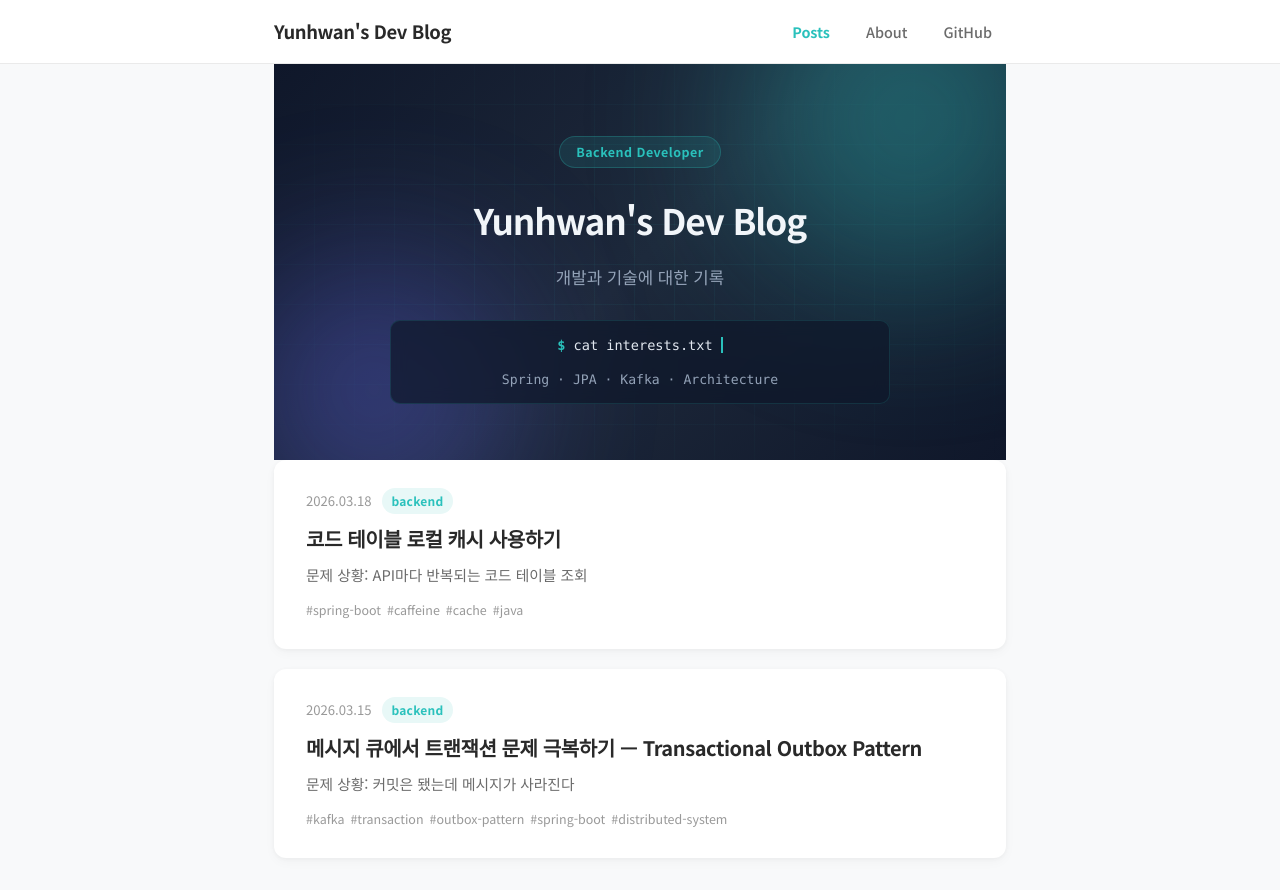
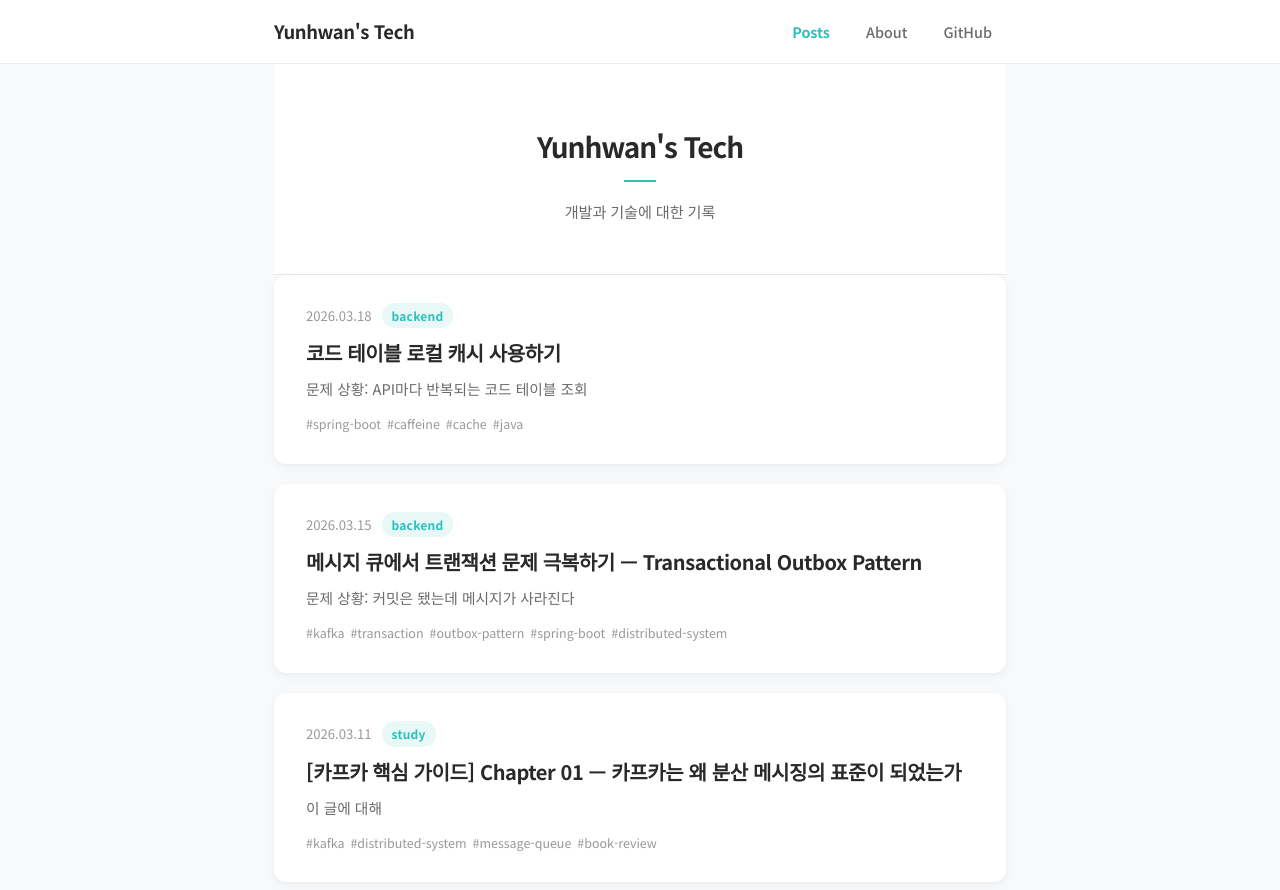
Before and after one commit to yunhwane/yunhwane.github.io, a Jekyll site: the page built from index.md, in a window 1280 px wide and 900 px high. Shown: the top 890 px of the window. Built offline with Jekyll 4.4.1, drawn with Linux system fonts in a browser that asks for light colours; some of the changed text lies outside the part shown.

Commit message:
feat: 카프카 핵심가이드 Ch.01 포스트 추가 및 배너 미니멀 리디자인
- 카프카 핵심가이드 Chapter 01 정리 포스트 (study 카테고리)
- 사이트 타이틀을 Yunhwan's Tech로 변경
- 히어로 배너를 깔끔한 화이트 미니멀 스타일로 재디자인

Co-Authored-By: Claude Opus 4.6 (1M context) <noreply@anthropic.com>

````diff
--- a/_config.yml
+++ b/_config.yml
@@ -1,4 +1,4 @@
-title: Yunhwan's Dev Blog
+title: Yunhwan's Tech
 description: 개발과 기술에 대한 기록
 url: "https://yunhwane.github.io"
 baseurl: ""
--- a/_layouts/home.html
+++ b/_layouts/home.html
@@ -3,21 +3,10 @@ layout: default
 ---
 
 <section class="hero">
-  <div class="hero-bg">
-    <div class="hero-grid"></div>
-    <div class="hero-glow hero-glow--1"></div>
-    <div class="hero-glow hero-glow--2"></div>
-  </div>
   <div class="hero-content">
-    <span class="hero-badge">Backend Developer</span>
     <h1 class="hero-title">{{ site.title }}</h1>
+    <div class="hero-divider"></div>
     <p class="hero-desc">{{ site.description }}</p>
-    <div class="hero-terminal">
-      <span class="terminal-prompt">$</span>
-      <span class="terminal-text">cat interests.txt</span>
-      <span class="terminal-cursor"></span>
-      <div class="terminal-output">Spring &middot; JPA &middot; Kafka &middot; Architecture</div>
-    </div>
   </div>
 </section>
 
--- /dev/null
+++ b/_posts/2026-03-11-kafka-core-guide-chapter01.md
@@ -0,0 +1,181 @@
+---
+layout: post
+title: "[카프카 핵심 가이드] Chapter 01 — 카프카는 왜 분산 메시징의 표준이 되었는가"
+date: 2026-03-11 18:00:00 +0900
+categories: [study]
+tags: [kafka, distributed-system, message-queue, book-review]
+---
+
+## 이 글에 대해
+
+이 글은 **"카프카 핵심 가이드(Kafka: The Definitive Guide)"**를 읽고 Chapter 1의 내용을 정리한 것입니다. 단순 요약이 아니라, 각 개념이 **왜 그렇게 설계되었는지**에 초점을 맞춰 정리했습니다.
+
+> Kafka는 LinkedIn에서 시작된 프로젝트로, 대규모 실시간 데이터 파이프라인과 스트리밍 처리를 위해 설계되었습니다. 현재는 Apache 재단의 최상위 프로젝트로, 분산 메시징 시스템의 사실상 표준(de facto standard)이 되었습니다.
+
+---
+
+## 메시지(Message) — Kafka의 데이터 단위
+
+Kafka에서 데이터의 최소 단위는 **메시지**입니다. 데이터베이스의 row, 테이블의 record에 대응하는 개념입니다.
+
+메시지는 선택적으로 **key**라는 메타데이터를 포함할 수 있습니다. key는 단순한 식별자가 아니라 **파티션 배치 전략**에 직접적으로 관여합니다.
+
+```
+파티션 결정 방식:
+hash(key) % partition_count = 저장될 파티션 번호
+```
+
+이 설계 덕분에 **동일한 key를 가진 메시지는 항상 같은 파티션에 저장**됩니다. 예를 들어, 주문 ID를 key로 사용하면 같은 주문의 모든 이벤트가 하나의 파티션에 순서대로 쌓이게 됩니다.
+
+---
+
+## 배치(Batch) — 처리량과 지연의 트레이드오프
+
+Kafka는 메시지를 하나씩 전송하지 않고 **배치 단위로 모아서 전송**합니다.
+
+| | 배치 크기 작음 | 배치 크기 큼 |
+|---|---|---|
+| **처리량** | 낮음 | 높음 |
+| **지연 시간** | 짧음 | 길어짐 |
+| **네트워크 효율** | 오버헤드 큼 | 오버헤드 줄어듦 |
+
+배치 크기를 키우면 네트워크 왕복 횟수가 줄어 전체 처리량이 증가하지만, 개별 메시지 입장에서는 배치가 채워질 때까지 기다려야 하므로 지연이 늘어납니다. 실시간성이 중요한 서비스에서는 이 트레이드오프를 신중하게 조정해야 합니다.
+
+---
+
+## 토픽(Topic)과 파티션(Partition)
+
+토픽은 메시지를 **논리적으로 분류**하는 단위이고, 파티션은 토픽을 **물리적으로 분할**하는 단위입니다.
+
+```
+Topic: order-events
+├── Partition 0: [msg1] [msg3] [msg5] → append-only
+├── Partition 1: [msg2] [msg6]        → append-only
+└── Partition 2: [msg4] [msg7]        → append-only
+```
+
+### 파티션의 핵심 특성
+
+**1. Append-Only 구조**
+
+메시지는 파티션 끝에만 추가됩니다. 수정이나 삽입이 없기 때문에 디스크 순차 쓰기(sequential write)가 가능하고, 이것이 Kafka의 높은 처리량의 기반입니다.
+
+**2. 순서 보장 범위**
+
+- 단일 파티션 내에서는 메시지 순서가 보장됩니다
+- 파티션 간에는 순서가 보장되지 않습니다
+
+이 때문에 순서가 중요한 메시지는 같은 key를 사용해 같은 파티션으로 보내야 합니다.
+
+**3. 복제(Replication)**
+
+각 파티션은 여러 브로커에 복제되어 저장됩니다. 하나의 브로커가 다운되더라도 다른 브로커에 복제본이 있으므로 데이터 유실 없이 서비스를 지속할 수 있습니다.
+
+---
+
+## 프로듀서(Producer)와 컨슈머(Consumer)
+
+### 프로듀서 — 메시지를 만드는 쪽
+
+프로듀서는 메시지를 생성하여 토픽에 전송합니다.
+
+- **key가 없으면** — 라운드 로빈으로 파티션에 균등 분배
+- **key가 있으면** — 파티셔너(Partitioner)가 hash 기반으로 파티션 결정
+
+```java
+// key 없이 전송 → 라운드 로빈
+producer.send(new ProducerRecord<>("order-events", orderJson));
+
+// key 지정 전송 → 같은 orderId는 항상 같은 파티션
+producer.send(new ProducerRecord<>("order-events", orderId, orderJson));
+```
+
+### 컨슈머 — 메시지를 읽는 쪽
+
+컨슈머는 하나 이상의 토픽을 구독하고 메시지를 읽습니다. 핵심 개념은 **오프셋(offset)**입니다.
+
+```
+Partition 0: [0] [1] [2] [3] [4] [5] [6]
+                          ↑
+                   현재 오프셋 = 3
+                   (여기까지 읽었음)
+```
+
+오프셋은 파티션 내에서 메시지의 위치를 나타내는 순차적인 번호입니다. 컨슈머는 자신이 어디까지 읽었는지를 오프셋으로 관리하기 때문에, 장애 후 재시작해도 마지막으로 읽은 위치부터 이어서 처리할 수 있습니다.
+
+---
+
+## 컨슈머 그룹(Consumer Group) — 수평 확장의 핵심
+
+컨슈머 그룹은 Kafka가 **수평 확장**을 지원하는 핵심 메커니즘입니다.
+
+```
+Consumer Group: order-service
+├── Consumer A → Partition 0, Partition 1
+├── Consumer B → Partition 2, Partition 3
+└── Consumer C → Partition 4
+
+규칙: 하나의 파티션은 그룹 내 오직 하나의 컨슈머에만 할당
+```
+
+### 왜 이렇게 설계했을까?
+
+하나의 파티션을 여러 컨슈머가 동시에 읽으면 메시지 처리 순서를 보장할 수 없고, 중복 처리 가능성도 생깁니다. "하나의 파티션 = 하나의 컨슈머" 규칙 덕분에 순서 보장과 정확히 한 번 처리가 가능해집니다.
+
+### 장애 시 자동 리밸런싱
+
+컨슈머 하나가 다운되면 해당 컨슈머가 담당하던 파티션이 나머지 컨슈머에게 자동으로 재할당됩니다. 별도의 수동 작업 없이 장애 복구가 이루어집니다.
+
+> **주의**: 컨슈머 수가 파티션 수보다 많으면 초과된 컨슈머는 유휴 상태가 됩니다. 따라서 파티션 수를 설계할 때 예상되는 최대 컨슈머 수를 고려해야 합니다.
+
+---
+
+## 브로커(Broker)와 클러스터
+
+브로커는 Kafka 서버의 단일 인스턴스입니다. 프로듀서로부터 메시지를 수신하고, 오프셋을 할당한 뒤, 디스크에 저장하는 역할을 합니다.
+
+```
+Kafka 클러스터
+├── Broker 0 (Leader: P0, P3)   (Follower: P1, P4)
+├── Broker 1 (Leader: P1, P4)   (Follower: P2, P0)
+└── Broker 2 (Leader: P2)       (Follower: P3)
+```
+
+### 리더와 팔로워
+
+- **리더(Leader)** — 해당 파티션의 모든 읽기/쓰기를 처리합니다
+- **팔로워(Follower)** — 리더의 데이터를 복제합니다. 리더가 다운되면 팔로워 중 하나가 새로운 리더로 승격됩니다
+
+이 구조 덕분에 브로커 하나가 장애를 겪어도 클러스터 전체는 정상 운영됩니다.
+
+---
+
+## Kafka의 네 가지 설계 철학
+
+### 1. 다중 프로듀서 지원
+
+여러 프로듀서가 동일한 토픽에 동시에 메시지를 보낼 수 있습니다. 서로 다른 마이크로서비스에서 발생하는 이벤트를 하나의 토픽으로 모을 수 있어, 이벤트 통합이 자연스럽습니다.
+
+### 2. 다중 컨슈머 그룹 지원
+
+같은 토픽을 여러 컨슈머 그룹이 독립적으로 읽을 수 있습니다. 주문 이벤트를 결제 서비스, 알림 서비스, 분석 서비스가 각각 독립적으로 소비할 수 있습니다. 한 그룹이 느려지더라도 다른 그룹에 영향을 주지 않습니다.
+
+### 3. 디스크 기반 저장
+
+메시지를 메모리가 아닌 디스크에 저장합니다. 브로커가 재시작되어도 데이터가 유지되고, 보존 기간(retention period) 동안 메시지를 재소비할 수 있습니다. 장애 복구나 데이터 재처리 시나리오에서 큰 장점입니다.
+
+### 4. 고성능
+
+순차 쓰기, 배치 처리, zero-copy 전송 등의 기법으로 높은 처리량을 달성합니다. 디스크 기반임에도 메모리 기반 시스템에 준하는 성능을 보여줍니다.
+
+---
+
+## 마치며
+
+Chapter 1을 읽으며 느낀 점은, Kafka의 각 구성 요소가 **독립적으로 존재하는 것이 아니라 서로 맞물려 동작하도록 설계**되었다는 것입니다.
+
+- key → 파티션 결정 → 순서 보장
+- 파티션 → 컨슈머 그룹 → 수평 확장
+- 복제 → 리더/팔로워 → 고가용성
+
+단순히 "메시지를 보내고 받는 시스템"으로 이해하면 Kafka의 절반만 아는 것입니다. 다음 장에서는 프로듀서의 내부 동작과 설정 옵션에 대해 정리해 보겠습니다.
--- a/assets/css/style.css
+++ b/assets/css/style.css
@@ -128,139 +128,37 @@ img {
    Hero
    ============================================= */
 .hero {
-  position: relative;
-  padding: 72px 24px 56px;
+  padding: 64px 24px 48px;
   text-align: center;
-  overflow: hidden;
-  background: linear-gradient(135deg, #0f172a 0%, #1e293b 50%, #0f172a 100%);
-}
-
-.hero-bg {
-  position: absolute;
-  inset: 0;
-  overflow: hidden;
-}
-
-.hero-grid {
-  position: absolute;
-  inset: 0;
-  background-image:
-    linear-gradient(rgba(42, 193, 188, 0.06) 1px, transparent 1px),
-    linear-gradient(90deg, rgba(42, 193, 188, 0.06) 1px, transparent 1px);
-  background-size: 40px 40px;
-  mask-image: radial-gradient(ellipse 70% 70% at 50% 50%, black 30%, transparent 100%);
-  -webkit-mask-image: radial-gradient(ellipse 70% 70% at 50% 50%, black 30%, transparent 100%);
-}
-
-.hero-glow {
-  position: absolute;
-  border-radius: 50%;
-  filter: blur(80px);
-  opacity: 0.4;
-  animation: glowFloat 8s ease-in-out infinite;
-}
-
-.hero-glow--1 {
-  width: 300px;
-  height: 300px;
-  background: var(--primary);
-  top: -80px;
-  right: -40px;
-  animation-delay: 0s;
-}
-
-.hero-glow--2 {
-  width: 250px;
-  height: 250px;
-  background: #6366f1;
-  bottom: -60px;
-  left: -30px;
-  animation-delay: -4s;
-}
-
-@keyframes glowFloat {
-  0%, 100% { transform: translate(0, 0) scale(1); }
-  50% { transform: translate(20px, -20px) scale(1.1); }
+  background: var(--bg);
+  border-bottom: 1px solid var(--border);
 }
 
 .hero-content {
-  position: relative;
-  z-index: 1;
   max-width: var(--max-width);
   margin: 0 auto;
 }
 
-.hero-badge {
-  display: inline-block;
-  padding: 4px 16px;
-  font-size: 0.78rem;
-  font-weight: 600;
-  color: var(--primary);
-  background: rgba(42, 193, 188, 0.12);
-  border: 1px solid rgba(42, 193, 188, 0.25);
-  border-radius: 20px;
-  letter-spacing: 0.04em;
-  margin-bottom: 20px;
+.hero-title {
+  font-size: 1.75rem;
+  font-weight: 700;
+  color: var(--text);
+  letter-spacing: -0.04em;
+  line-height: 1.3;
 }
 
-.hero-title {
-  font-size: 2.2rem;
-  font-weight: 700;
-  color: #f1f5f9;
-  letter-spacing: -0.03em;
-  margin-bottom: 10px;
+.hero-divider {
+  width: 32px;
+  height: 2px;
+  background: var(--primary);
+  margin: 16px auto;
 }
 
 .hero-desc {
-  font-size: 1.05rem;
-  color: #94a3b8;
-  font-weight: 300;
-  margin-bottom: 28px;
-}
-
-.hero-terminal {
-  display: inline-flex;
-  align-items: center;
-  flex-wrap: wrap;
-  justify-content: center;
-  gap: 8px;
-  padding: 12px 24px;
-  background: rgba(15, 23, 42, 0.7);
-  border: 1px solid rgba(42, 193, 188, 0.15);
-  border-radius: 10px;
-  font-family: 'SF Mono', 'Fira Code', 'Consolas', monospace;
-  font-size: 0.85rem;
-  backdrop-filter: blur(8px);
-}
-
-.terminal-prompt {
-  color: var(--primary);
-  font-weight: 700;
-}
-
-.terminal-text {
-  color: #e2e8f0;
-}
-
-.terminal-cursor {
-  display: inline-block;
-  width: 2px;
-  height: 16px;
-  background: var(--primary);
-  animation: blink 1s step-end infinite;
-  vertical-align: middle;
-}
-
-@keyframes blink {
-  0%, 100% { opacity: 1; }
-  50% { opacity: 0; }
-}
-
-.terminal-output {
-  width: 100%;
-  color: #94a3b8;
-  font-size: 0.82rem;
-  margin-top: 2px;
+  font-size: 0.95rem;
+  color: var(--text-secondary);
+  font-weight: 400;
+  letter-spacing: -0.01em;
 }
 
 /* =============================================
@@ -665,16 +563,11 @@ img {
   }
 
   .hero {
-    padding: 48px 20px 36px;
+    padding: 40px 20px 32px;
   }
 
   .hero-title {
-    font-size: 1.5rem;
-  }
-
-  .hero-terminal {
-    padding: 10px 16px;
-    font-size: 0.8rem;
+    font-size: 1.4rem;
   }
 
   .post-card-link {
@@ -723,12 +616,7 @@ img {
   }
 
   .hero-title {
-    font-size: 1.3rem;
-  }
-
-  .hero-badge {
-    font-size: 0.72rem;
-    padding: 3px 12px;
+    font-size: 1.25rem;
   }
 
   .post-title {
````
